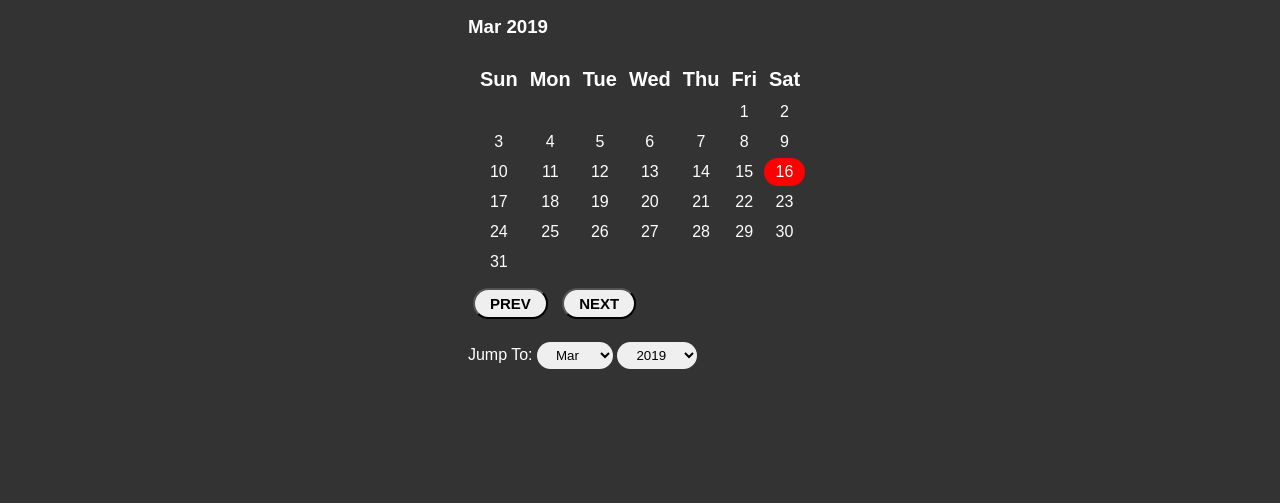
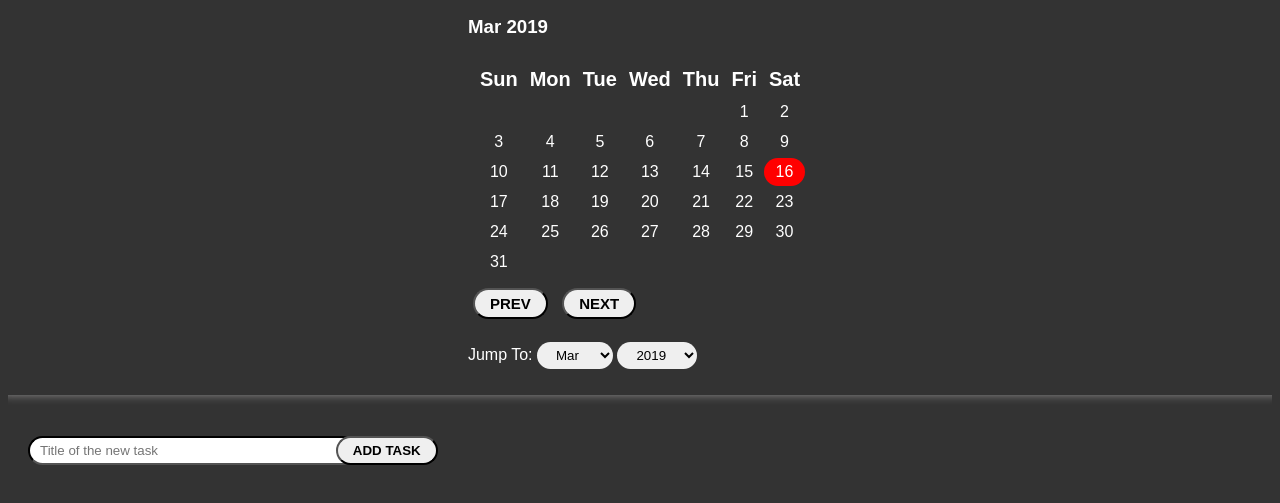
Before and after one commit to krzszk96/SAWMILL_game, a website: page src/index.html in a window 1280 px wide. Shown: the part 115-618 px from the top of the page. Drawn offline with Linux system fonts and the light colour scheme.

Commit message:
syle updates

```diff
--- a/src/index.html
+++ b/src/index.html
@@ -102,6 +102,13 @@
       </div>
   </div>
 
+  <br><hr class='style'><br>
+
+  <div>
+    <input class="task_input" type='text' id='task_input' placeholder="Title of the new task" onfocus="this.placeholder = ''"
+onblur="this.placeholder = 'Title of the new task'" />>
+    <button class='pass_btn' onclick='taskBtn()'>add task</button>
+  </div>
 
   <!-- stary html -->
 
--- a/src/scss/style.scss
+++ b/src/scss/style.scss
@@ -6,6 +6,8 @@ body {
     color:$color;
     font-family: sans-serif;
 }
+button, input, select:focus {outline:0;}
+
 .bg-info{
   background: red;
 }
@@ -40,13 +42,19 @@ td{
 }
 .btn{
   border-radius: 20px;
+  border-style: solid 1px;
+  border-color: #000;
   margin: 5px 5px 5px 5px;
   padding: 5px 15px 5px 15px;
   text-transform: uppercase;
   font-weight: bold;
   font-size: 15px;
+
+  &:hover{
+      background-color: red;
+      cursor: pointer;;
+  }
 }
-
 select{
   padding: 5px 15px 5px 15px;
   border-radius: 20px;
@@ -56,3 +64,34 @@ select{
       cursor: pointer;
     }
 }
+hr.style {
+	height: 10px;
+	border: 0;
+	box-shadow: 0 10px 10px -10px #8c8b8b inset;
+}
+.pass_btn{
+  border-radius: 25px;
+  margin: 5px 0 0 -35px;
+  padding: 5px 15px 5px 15px;
+  border-style: solid 1px;
+  border-color: #000;
+  text-transform: uppercase;
+  font-weight: bold;
+
+  &:hover{
+    cursor: pointer;
+    background-color: red;
+
+  }
+}
+.task_input{
+  border-radius: 25px;
+  border-style: solid 1px;
+  border-color: #000;
+  padding: 5px 15px 5px 10px;
+  margin-left: 20px;
+  width: 300px;
+}
+@media only screen and (max-width: 600px){
+  .task_input{width: 150px;}
+}
```
Also changed, not shown: src/script/script.js (+9 -0 lines), src/css/style.css.
